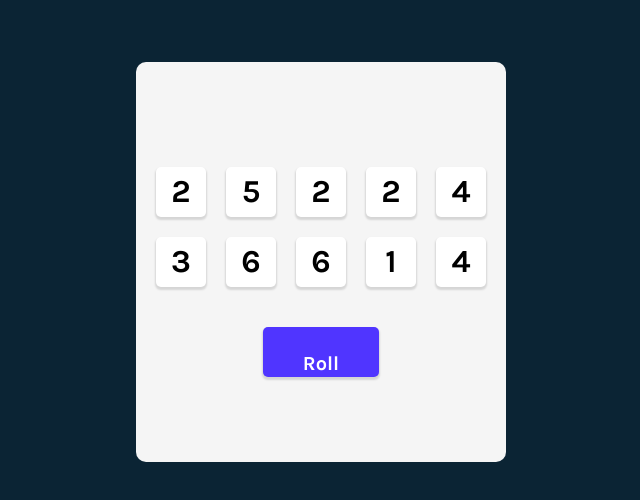
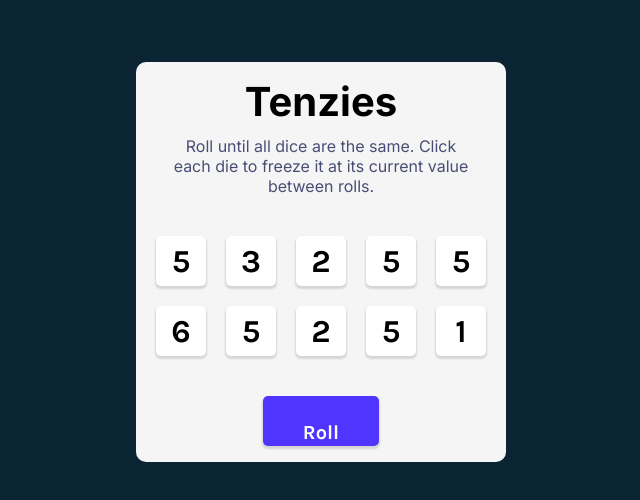
Before and after one commit to LurieK/React-tenzies, a React (Create React App) app: page / in a window 1280 px wide. Shown: the top 500 px of the page, without its empty margins (319-959 px from the left). Built offline with nearby package versions, Linux system fonts and the light colour scheme.

Commit message:
add logic that keeps held dice from changing value when roll is clicked
moved logic that created value object to it's own funciton

set allNewDice to take in that function instead of generating its own object

```diff
--- a/public/index.html
+++ b/public/index.html
@@ -12,7 +12,9 @@
       name="description"
       content="Web site created using create-react-app"
     />
-    <link rel="apple-touch-icon" href="%PUBLIC_URL%/logo192.png" />
+    <link rel="preconnect" href="https://fonts.googleapis.com">
+<link rel="preconnect" href="https://fonts.gstatic.com" crossorigin>
+<link href="https://fonts.googleapis.com/css2?family=Inter:wght@300;500;700&display=swap" rel="stylesheet"><link rel="apple-touch-icon" href="%PUBLIC_URL%/logo192.png" />
     <!--
       manifest.json provides metadata used when your web app is installed on a
       user's mobile device or desktop. See https://developers.google.com/web/fundamentals/web-app-manifest/
--- a/src/App.js
+++ b/src/App.js
@@ -9,18 +9,24 @@ function App() {
 //state that sets the array generated in allNewDice to state of dieValue
 const [dieValue, setDieValue] = useState(allNewDice());
 
-function allNewDice(){
- let values=[]
-
-  for(let i=0; i<10; i++){
-    values.push({
+function generateNewDie(){
+  return {
       value: Math.ceil(Math.random()*6),
       isHeld : false,
       id: nanoid()
-    })
+    }
+
+}
+
+function allNewDice(){
+ let values=[]
+  for(let i=0; i<10; i++){
+    values.push(generateNewDie())
   }
   return values
 }
+
+
 // map through dieValue (array of nums generated in allNewDice) and sets the vale of Dice to that number.
 let diceNum = dieValue.map(die =>
   <Dice
@@ -34,7 +40,14 @@ let diceNum = dieValue.map(die =>
 
 //function that calls allNewDice and changes state to the new dice
 function rollDice (){
-  setDieValue(allNewDice())
+  setDieValue( prevDieValue =>
+     prevDieValue.map((die) => {
+      return die.isHeld? die : generateNewDie()
+
+      }
+    )
+
+  )
 }
 
 function holdDice(id){
@@ -58,6 +71,8 @@ function holdDice(id){
   return (
     <div className="App">
       <div className="inner-box">
+      <h1 className="title">Tenzies</h1>
+            <p className="instructions">Roll until all dice are the same. Click each die to freeze it at its current value between rolls.</p>
         <div className="dice-container">
           {/* calles diceNum to get a dice component and render it.
           since there is only ten numebrs it will render 10x */}
--- a/src/styling/App.css
+++ b/src/styling/App.css
@@ -27,12 +27,3 @@
 .App-link {
   color: #61dafb;
 }
-
-@keyframes App-logo-spin {
-  from {
-    transform: rotate(0deg);
-  }
-  to {
-    transform: rotate(360deg);
-  }
-}
--- a/src/styling/index.css
+++ b/src/styling/index.css
@@ -8,6 +8,7 @@ body {
   justify-content: center;
   align-items: center;
   margin: 0;
+  font-family: "Inter";
 }
 
 .App {
@@ -19,6 +20,22 @@ body {
   justify-content: center;
   align-items: center;
 }
+
+.title {
+    font-size: 40px;
+    margin: 0;
+}
+
+.instructions {
+    font-family: 'Inter', sans-serif;
+    font-weight: 400;
+    margin-top: 0;
+    text-align: center;
+    color: #4a4e74;
+    margin: 10px 30px 20px 30px;
+
+}
+
 
 .inner-box {
   background-color: #f5f5f5;
```
